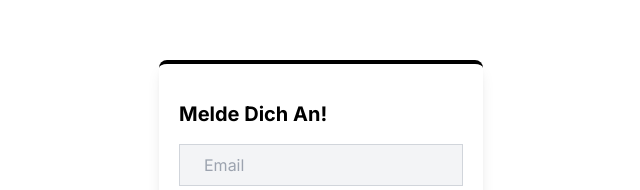
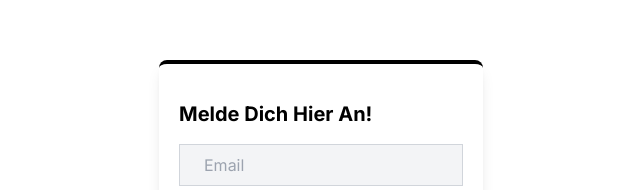
Before and after one commit to dyprodg/NextLoginMongoDB, a Next.js app: page / in a window 1280 px wide. Shown: the part 178-368 px from the top of the page, without its empty margins (319-959 px from the left). Built offline with nearby package versions, Linux system fonts and the light colour scheme.

Commit message:
showcase

```diff
--- a/components/LoginForm.jsx
+++ b/components/LoginForm.jsx
@@ -4,7 +4,7 @@ const LoginForm = () => {
   return (
     <div className="grid place-items-center h-screen">
         <div className="shadow-lg p-5 rounded-lg border-t-4 border-black">
-            <h1 className="text-xl font-bold my-4">Melde Dich An!</h1>
+            <h1 className="text-xl font-bold my-4">Melde Dich Hier An!</h1>
 
             <form className="flex flex-col gap-3">
                 <input type="text" placeholder="Email"/>
```
